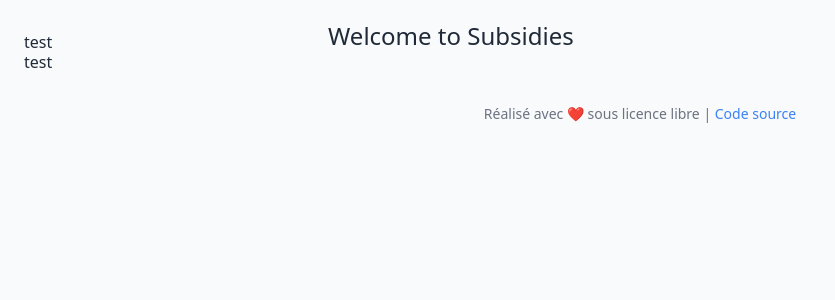
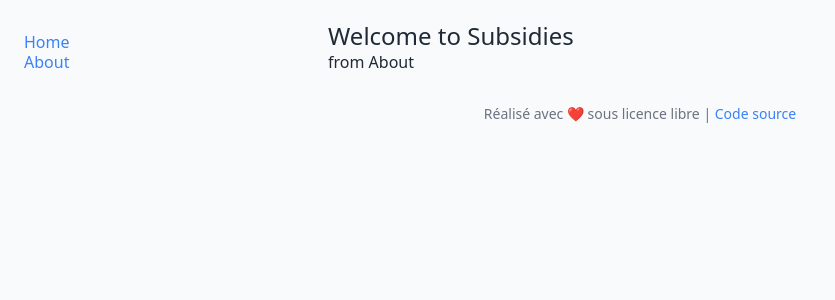
Before and after one commit to data-cfwb/subsidies, a Vue app: page /about in a window 1280 px wide. Shown: the top 300 px of the page, without its empty margins (0-835 px from the left). Built offline with nearby package versions, Linux system fonts and the light colour scheme; no server answers.

Commit message:
init layout system with router

```diff
--- a/package.json
+++ b/package.json
@@ -10,7 +10,8 @@
   "dependencies": {
     "axios": "^1.6.5",
     "core-js": "^3.8.3",
-    "vue": "^3.2.13"
+    "vue": "^3.2.13",
+    "vue-router": "^4.2.5"
   },
   "devDependencies": {
     "@babel/core": "^7.12.16",
--- a/src/App.vue
+++ b/src/App.vue
@@ -5,15 +5,15 @@
             <div class="sticky top-0 p-4 w-full">
                 <!-- navigation -->
                 <ul class="flex flex-col overflow-hidden">
-                    <li>test</li>
-                    <li>test</li>
-
+                    <li><router-link to="/">Home</router-link></li>
+                    <li><router-link to="/about">About</router-link></li>
                 </ul>
             </div>
         </aside>
         <main role="main" class="w-full sm:w-2/3 md:w-3/4 pt-1 px-2">
             <!-- content area -->
             <HelloWorld msg="Welcome to Subsidies"/>
+            <router-view></router-view>
         </main>
     </div>
 </div>
--- /dev/null
+++ b/src/components/layouts/AboutLayout.vue
@@ -0,0 +1,5 @@
+<template>
+    <div>
+        from About
+    </div>
+</template>
--- /dev/null
+++ b/src/components/layouts/HomeLayout.vue
@@ -0,0 +1,5 @@
+<template>
+    <div>
+        from Home
+    </div>
+</template>
--- a/src/main.js
+++ b/src/main.js
@@ -1,5 +1,21 @@
 import { createApp } from 'vue'
+import { createRouter } from 'vue-router'
+import { createWebHistory } from 'vue-router'
+
 import App from './App.vue'
+import HomeLayout from './components/layouts/HomeLayout.vue'
+import AboutLayout from './components/layouts/AboutLayout.vue'
+
+
 import './styles/base.css'
 
-createApp(App).mount('#app')
+const router = createRouter({
+    history: createWebHistory(),
+    routes: [
+        { path: '/', component: HomeLayout },
+        { path: '/about', component: AboutLayout },
+    ],
+    })
+const app = createApp(App)
+app.use(router)
+app.mount('#app')
```
Also changed, not shown: 1 other file (tests, documents, lock files or other folders).
